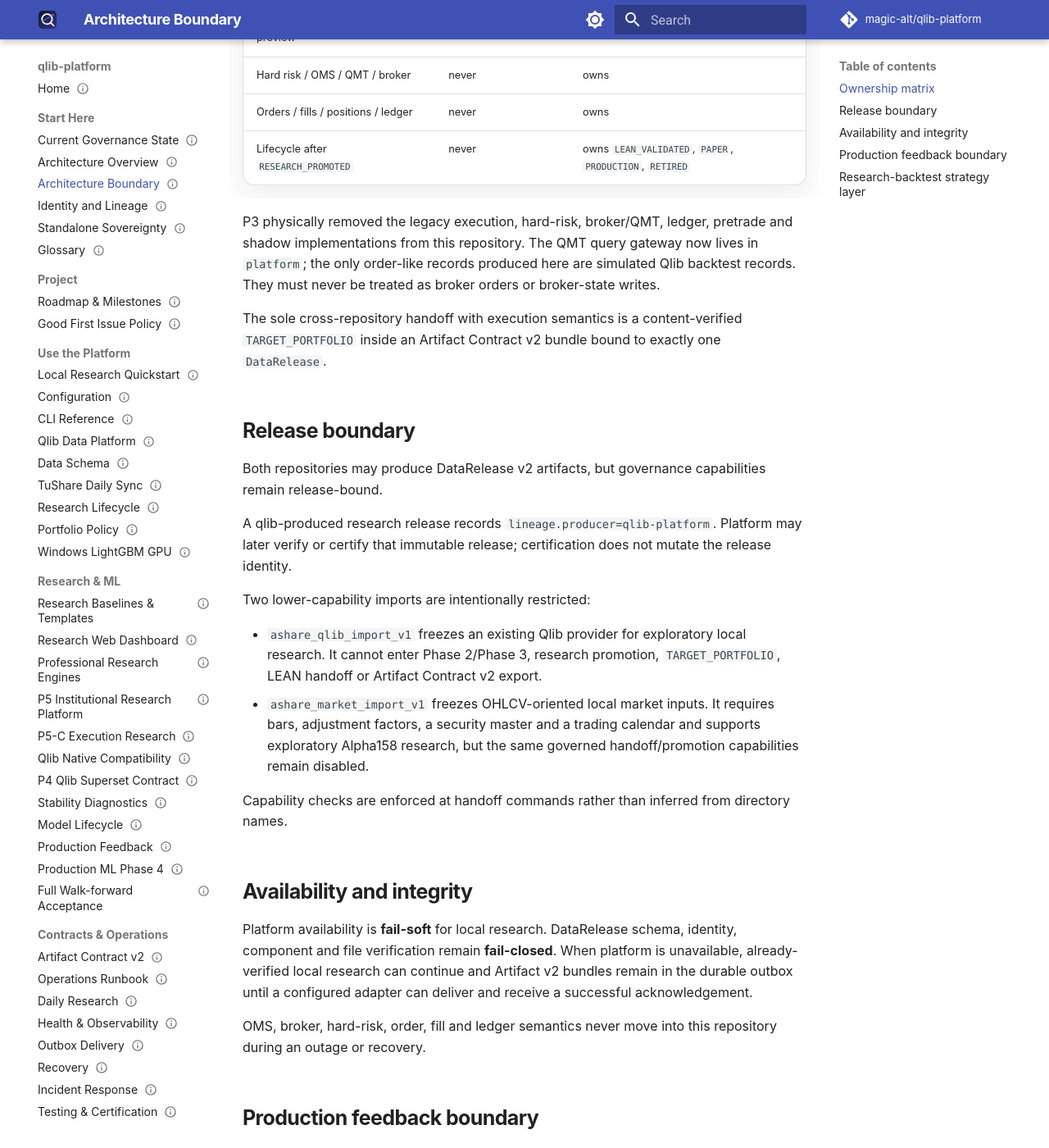
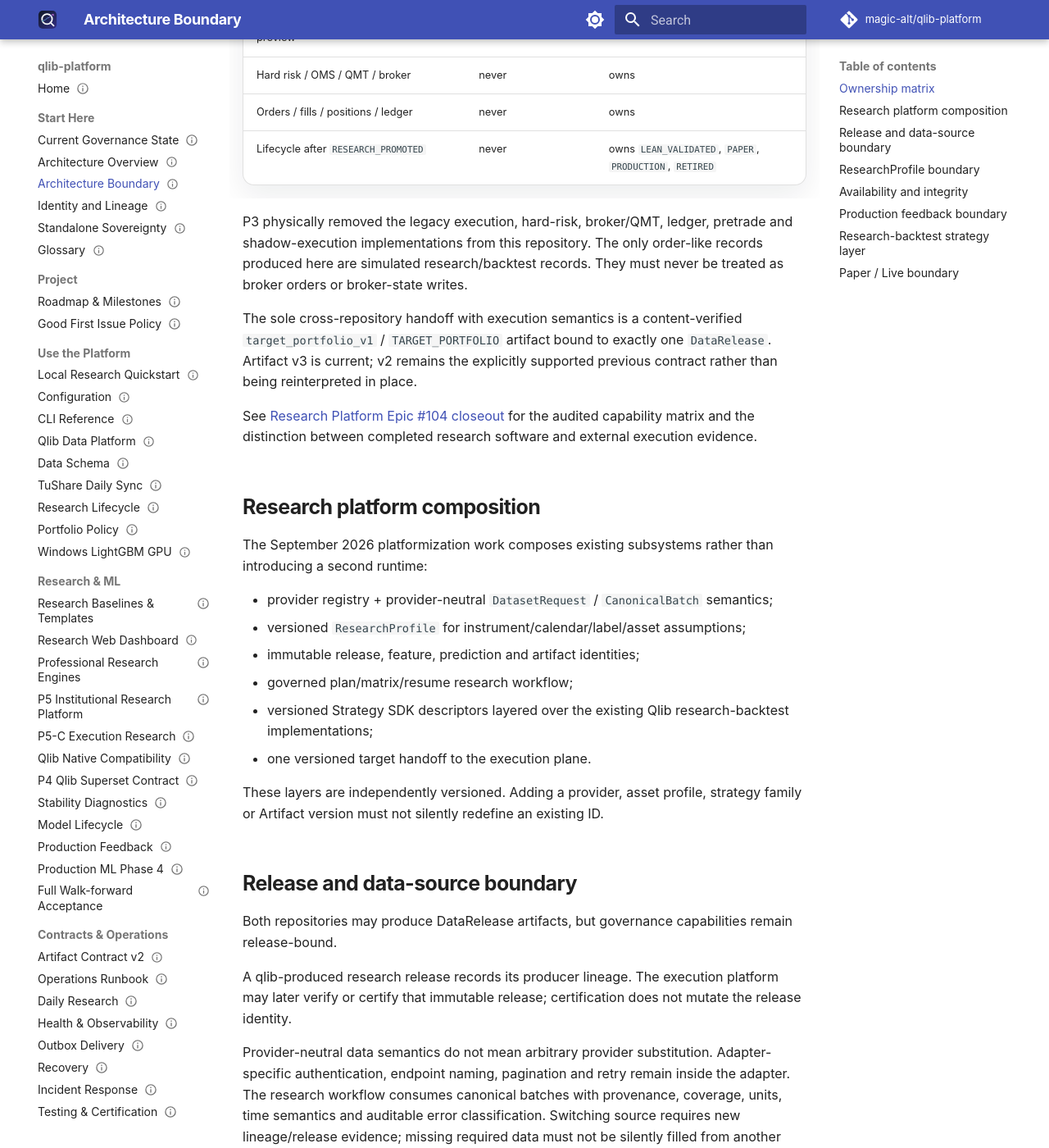
Before and after one commit to magic-alt/qlib-platform, an MkDocs documentation site: the page built from docs/architecture_boundary.md, in a window 1280 px wide and 1400 px high, scrolled down 943 px. Shown: the whole window at 82% size. Built offline with MkDocs 1.6.1 and Material for MkDocs 9.7.7, drawn with Linux system fonts in a browser that asks for light colours; comment, search, counter and statistics services are not loaded; some of the changed text lies outside the part shown.

Commit message:
docs(architecture): align boundary with research platform closeout

```diff
--- a/docs/architecture_boundary.md
+++ b/docs/architecture_boundary.md
@@ -1,51 +1,74 @@
 ---
 status: ACTIVE
 owner: architecture
-applies_to_commit: 4f3f4369b6e55186967bc726bb8dd87fff0e5d70
-last_verified: 2026-08-31
+applies_to_commit: 86b0bac9bd9f2d54fd2a2654b8196eb7d6a54639
+last_verified: 2026-09-15
 ---
 
 # Architecture Boundary
 
-`qlib-platform` is an autonomous Research / Alpha Factory with its own lifecycle. It consumes or publishes an immutable `DataRelease`, builds features and models, performs walk-forward research, and publishes only governed research artifacts through Artifact Contract v2. `platform` is an optional Execution Plane, not a startup, authentication, or local-research dependency.
+`qlib-platform` is an autonomous Research / Alpha Factory with its own lifecycle. It consumes or publishes an immutable `DataRelease`, builds features and models, performs governed research, and publishes only governed research artifacts through Artifact Contract v3 while retaining explicit v2 compatibility. `platform` / `lean-local-platform` is an optional Execution Plane, not a startup, authentication, or local-research dependency.
 
 ## Ownership matrix
 
-| Concern | qlib-platform | platform |
+| Concern | qlib-platform | execution platform |
 | --- | --- | --- |
-| Local/TuShare research data bootstrap | owns | no |
+| Local/TuShare/provider-neutral research data bootstrap | owns | no |
 | DataRelease publication | research-governed releases | may publish/certify execution-authoritative releases |
 | Qlib DatasetVersion materialization | owns | no |
 | PIT features, factors, model training/tuning | owns | no |
 | IC/RankIC, walk-forward, research backtests | owns | may independently perform authoritative LEAN validation |
 | Research portfolio simulation | owns, inside Qlib only | no |
 | `TARGET_PORTFOLIO` construction | owns | consumes/verifies |
-| Artifact Contract v2 | exports | ingests/verifies |
+| Artifact Contract v3 | exports; v2 previous supported | independently ingests/verifies supported versions |
 | Local model bundle / local signal preview | owns | not authoritative execution state |
 | Hard risk / OMS / QMT / broker | never | owns |
 | Orders / fills / positions / ledger | never | owns |
 | Lifecycle after `RESEARCH_PROMOTED` | never | owns `LEAN_VALIDATED`, `PAPER`, `PRODUCTION`, `RETIRED` |
 
-P3 physically removed the legacy execution, hard-risk, broker/QMT, ledger, pretrade and shadow implementations from this repository. The QMT query gateway now lives in `platform`; the only order-like records produced here are simulated Qlib backtest records. They must never be treated as broker orders or broker-state writes.
+P3 physically removed the legacy execution, hard-risk, broker/QMT, ledger, pretrade and shadow-execution implementations from this repository. The only order-like records produced here are simulated research/backtest records. They must never be treated as broker orders or broker-state writes.
 
-The sole cross-repository handoff with execution semantics is a content-verified `TARGET_PORTFOLIO` inside an Artifact Contract v2 bundle bound to exactly one `DataRelease`.
+The sole cross-repository handoff with execution semantics is a content-verified `target_portfolio_v1` / `TARGET_PORTFOLIO` artifact bound to exactly one `DataRelease`. Artifact v3 is current; v2 remains the explicitly supported previous contract rather than being reinterpreted in place.
 
-## Release boundary
+See [Research Platform Epic #104 closeout](research_platform_epic104_closeout.md) for the audited capability matrix and the distinction between completed research software and external execution evidence.
 
-Both repositories may produce DataRelease v2 artifacts, but governance capabilities remain release-bound.
+## Research platform composition
 
-A qlib-produced research release records `lineage.producer=qlib-platform`. Platform may later verify or certify that immutable release; certification does not mutate the release identity.
+The September 2026 platformization work composes existing subsystems rather than introducing a second runtime:
 
-Two lower-capability imports are intentionally restricted:
+- provider registry + provider-neutral `DatasetRequest` / `CanonicalBatch` semantics;
+- versioned `ResearchProfile` for instrument/calendar/label/asset assumptions;
+- immutable release, feature, prediction and artifact identities;
+- governed plan/matrix/resume research workflow;
+- versioned Strategy SDK descriptors layered over the existing Qlib research-backtest implementations;
+- one versioned target handoff to the execution plane.
 
-- `ashare_qlib_import_v1` freezes an existing Qlib provider for exploratory local research. It cannot enter Phase 2/Phase 3, research promotion, `TARGET_PORTFOLIO`, LEAN handoff or Artifact Contract v2 export.
-- `ashare_market_import_v1` freezes OHLCV-oriented local market inputs. It requires bars, adjustment factors, a security master and a trading calendar and supports exploratory Alpha158 research, but the same governed handoff/promotion capabilities remain disabled.
+These layers are independently versioned. Adding a provider, asset profile, strategy family or Artifact version must not silently redefine an existing ID.
 
-Capability checks are enforced at handoff commands rather than inferred from directory names.
+## Release and data-source boundary
+
+Both repositories may produce DataRelease artifacts, but governance capabilities remain release-bound.
+
+A qlib-produced research release records its producer lineage. The execution platform may later verify or certify that immutable release; certification does not mutate the release identity.
+
+Provider-neutral data semantics do not mean arbitrary provider substitution. Adapter-specific authentication, endpoint naming, pagination and retry remain inside the adapter. The research workflow consumes canonical batches with provenance, coverage, units, time semantics and auditable error classification. Switching source requires new lineage/release evidence; missing required data must not be silently filled from another provider.
+
+Two lower-capability imports remain intentionally restricted:
+
+- `ashare_qlib_import_v1` freezes an existing Qlib provider for exploratory local research. It cannot enter governed promotion/handoff merely because the data are readable.
+- `ashare_market_import_v1` freezes OHLCV-oriented local market inputs. It requires bars, adjustment factors, a security master and a trading calendar and supports exploratory Alpha158 research, but governed handoff/promotion capabilities remain separately checked.
+
+Capability checks are enforced at the relevant contract/handoff boundaries rather than inferred from directory names or provider availability.
+
+## ResearchProfile boundary
+
+Research profiles describe research semantics, not execution authorization. Current implemented profiles include A-share common equity and the first ETF slice. Every profile is constrained to `promotion_scope="research_only"` and to research/backtest/diagnostic workflows.
+
+Future HK/US equities, FX, convertible bonds, futures or options require their own versioned profile and evidence. A symbol mapper, metadata record or broker template is not proof that an asset is certified for Paper/Live trading.
 
 ## Availability and integrity
 
-Platform availability is **fail-soft** for local research. DataRelease schema, identity, component and file verification remain **fail-closed**. When platform is unavailable, already-verified local research can continue and Artifact v2 bundles remain in the durable outbox until a configured adapter can deliver and receive a successful acknowledgement.
+Execution-platform availability is **fail-soft** for local research. DataRelease schema, identity, component and file verification remain **fail-closed**. When the execution platform is unavailable, already-verified local research can continue and governed bundles may remain in the durable outbox until a configured adapter can deliver and receive a successful acknowledgement.
 
 OMS, broker, hard-risk, order, fill and ledger semantics never move into this repository during an outage or recovery.
 
@@ -53,19 +76,26 @@ OMS, broker, hard-risk, order, fill and ledger semantics never move into this re
 
 Production feedback returns across a separate, non-execution boundary. This repository may consume immutable realized-label or aggregate evaluation inputs bound to one DataRelease and verify their identity/checksum before producing monitoring evidence.
 
-It must not ingest or become the source of truth for mutable orders, fills, holdings, broker state or the execution ledger. `REALIZED_LABEL_SNAPSHOT` and `PREDICTION_EVALUATION_SNAPSHOT` are monitoring evidence only; they cannot select, promote, deploy or publish a model and are not Artifact Contract v2 graph nodes.
+It must not ingest or become the source of truth for mutable orders, fills, holdings, broker state or the execution ledger. `REALIZED_LABEL_SNAPSHOT` and `PREDICTION_EVALUATION_SNAPSHOT` are monitoring evidence only; they cannot select, promote, deploy or publish a model.
 
 See [Production Feedback](production_feedback.md).
 
 ## Research-backtest strategy layer
 
-Portfolio simulation inside Qlib is a research concern, not the Execution Plane. The configured strategy policy selects one research-backtest implementation:
+Portfolio simulation inside Qlib is a research concern, not the Execution Plane. The Strategy SDK freezes two baseline families and one shadow-only family:
 
-- `topk_dropout_v1` — Qlib-native `TopkDropoutStrategy` (`qlib.contrib.strategy.signal_strategy`), the frozen research default;
-- `rank_buffer_v1` — `RankBufferStrategy` (`qlib_platform.backtesting.qlib_strategies`), a pre-registered buy/hold rank-buffer strategy with `target_size` decoupled from `entry_rank`.
+- `topk_dropout_v1` — frozen TopK/dropout baseline backed by `AShareTopkDropoutStrategy`;
+- `rank_buffer_v1` — frozen rank-buffer baseline backed by `AShareRankBufferStrategy`;
+- `score_threshold_shadow_v1` — evaluation-only overlay; no Qlib runtime class, no formal-candidate authority and no search authority.
 
-`qlib_platform.backtesting.strategy_factory` resolves the policy, builds the Qlib `PortAnaRecord` strategy block, and tags research manifests with `strategyPolicy`. `strategy_audit.build_strategy_audit` replays the same decision function and reconciles it against **simulated Qlib fills**.
+`qlib_platform.backtesting.strategy_factory` continues to build the Qlib research strategy configuration. `strategy_sdk` adds explicit portfolio-weighting, rebalance, research-cost, evaluation and backend descriptors without changing the baseline signal semantics. `strategy_audit` and `execution_attribution` reconcile strategy intent against **simulated Qlib fills** and surface blocked/partial/action-mismatch and turnover/cost differences.
 
-Some historical/internal manifest fields use the namespace `execution.strategyPolicy`; that field name does not grant broker, OMS or authoritative execution ownership to this repository.
+Uncalibrated research cost remains unavailable rather than being inferred from observed fills. Some historical/internal manifest fields use the namespace `execution.strategyPolicy`; that field name does not grant broker, OMS or authoritative execution ownership to this repository.
 
-The rank-buffer candidate is pre-registered in `configs/portfolio/rank_buffer_alpha158_v1.yaml`. See [Portfolio Policy Layers](portfolio_v2_rank_buffer.md).
+See [Portfolio Policy Layers](portfolio_v2_rank_buffer.md).
+
+## Paper / Live boundary
+
+The Research Platform Epic closes research software only. `paper`, `live` and `production` are not permitted qlib-platform deployment modes. They require independent execution-side evidence under `magic-alt/lean-local-platform#58` (or its governed successors) plus an explicit governance transition.
+
+No research return, model count, provider count, Artifact version or Strategy SDK extension can bypass that boundary, authorize the final holdout, enable model selection, or grant publishing authority.
```
